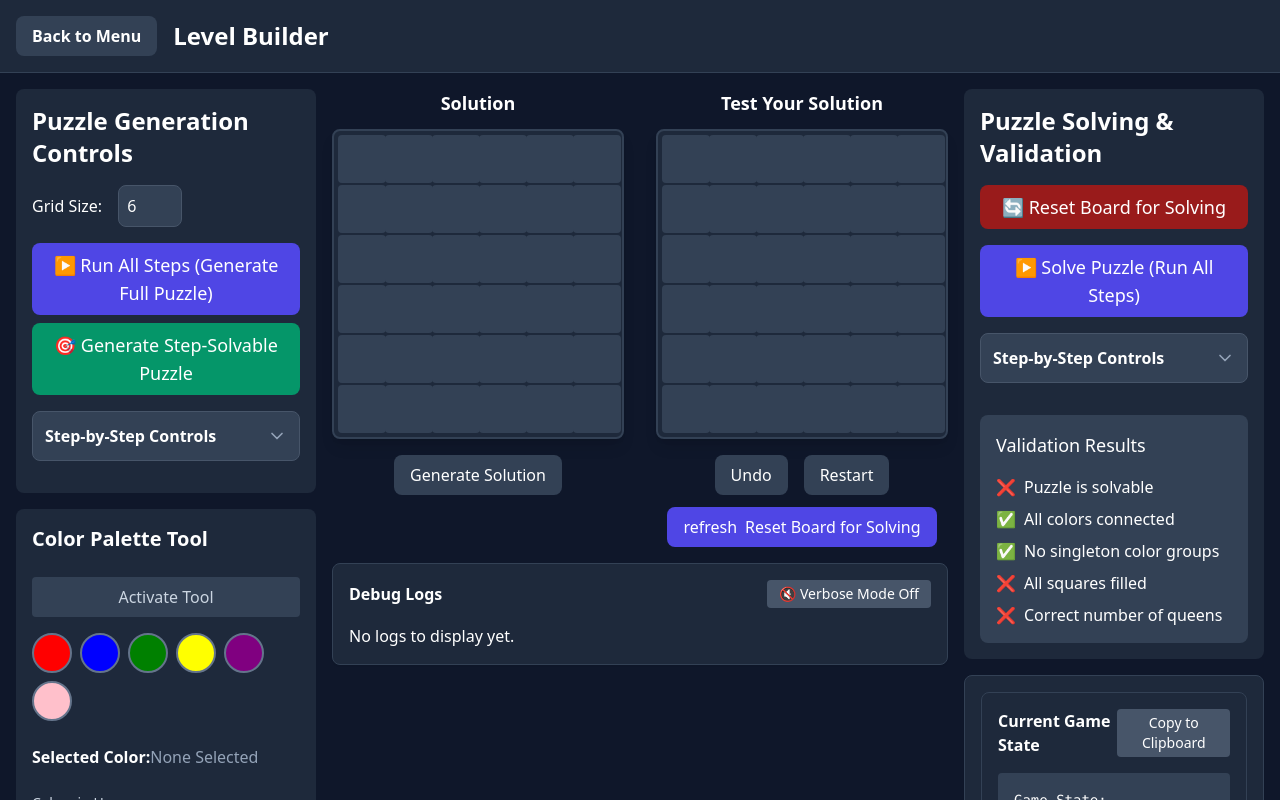
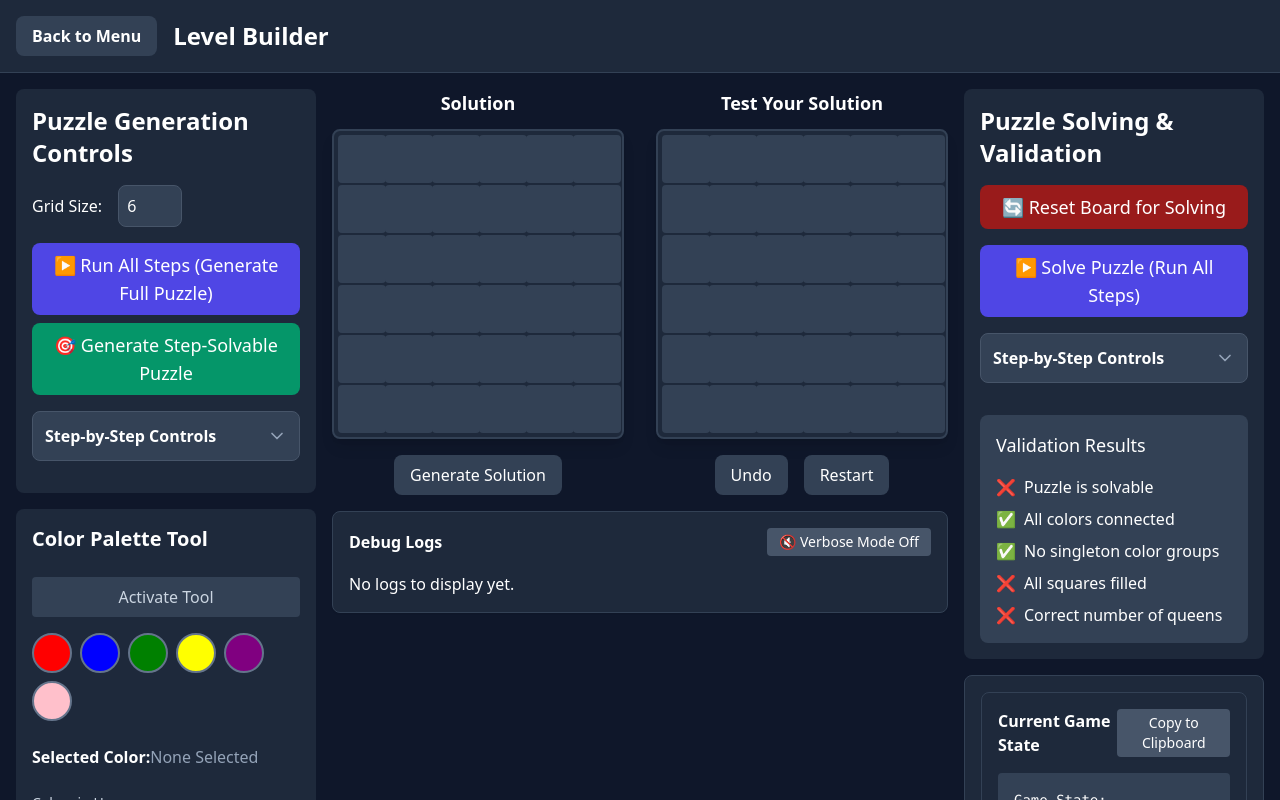
Before and after one commit to Crushford/Cassowary-Games, a Vue app: page /level-builder in a window 1280 px wide. Shown: the top 800 px of the page. Built offline with nearby package versions, Linux system fonts and the light colour scheme.

Commit message:
remove extra reset button

```diff
--- a/src/views/LevelBuilder.vue
+++ b/src/views/LevelBuilder.vue
@@ -20,15 +20,6 @@
         <div class="flex flex-col items-center">
           <h3 class="text-lg font-semibold mb-3 text-white">Test Your Solution</h3>
           <GameGrid mode="player" />
-
-          <!-- Reset Button for Player Grid -->
-          <button
-            @click="resetBoardForSolving"
-            class="mt-3 px-4 py-2 bg-indigo-600 hover:bg-indigo-500 text-white rounded-lg transition-colors flex items-center gap-2"
-          >
-            <span class="material-icons">refresh</span>
-            Reset Board for Solving
-          </button>
         </div>
       </div>
 
```
